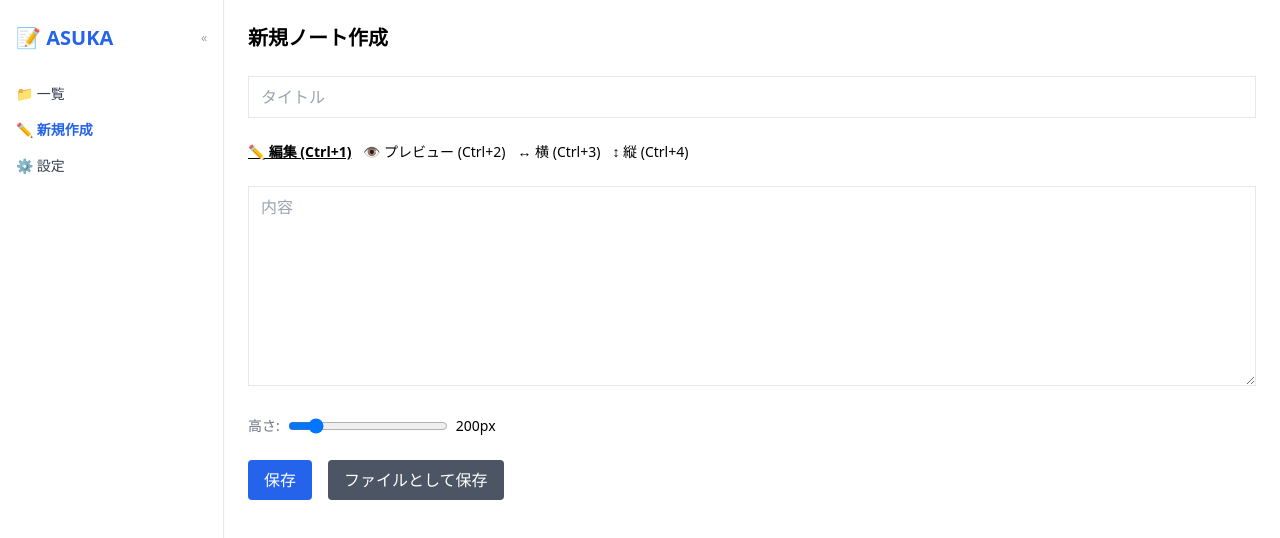
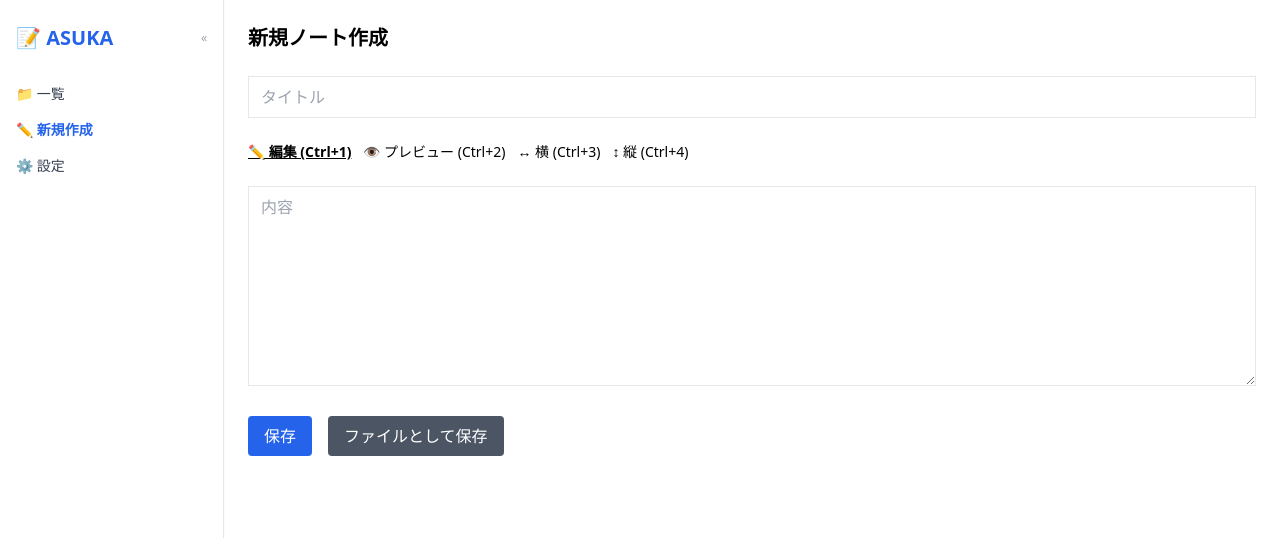
Before and after one commit to KeithCCC/linkmemo, a React (Vite) app: page /edit/new in a window 1280 px wide. Shown: the top 538 px of the page. Built offline with nearby package versions, Linux system fonts and the light colour scheme.

Commit message:
remove slider bar

```diff
--- a/src/screens/NoteEditScreen.jsx
+++ b/src/screens/NoteEditScreen.jsx
@@ -147,21 +147,6 @@ export default function NoteEditScreen() {
             className="border px-3 py-2 w-full"
             placeholder="内容"
           />
-           <div className="flex items-center gap-2 text-sm mb-1">
-            <span className="text-gray-500">高さ:</span>
-            <input
-              type="range"
-              min="100"
-              max="800"
-              value={textareaHeight}
-              onChange={(e) => {
-                setTextareaHeight(e.target.value);
-                localStorage.setItem("textareaHeight", e.target.value);
-              }}
-              className="w-40"
-            />
-            <span>{textareaHeight}px</span>
-          </div>
         </>
       )}
 
@@ -181,21 +166,6 @@ export default function NoteEditScreen() {
               onChange={(e) => setContent(e.target.value)}
               style={{ height: `${textareaHeight}px` }}
               className="border px-3 py-2 w-full"
-            />
-            <div className="flex items-center gap-2 text-sm">
-              <span className="text-gray-500">高さ:</span>
-              <span>{textareaHeight}px</span>
-            </div>
-            <input
-              type="range"
-              min="100"
-              max="800"
-              value={textareaHeight}
-              onChange={(e) => {
-                setTextareaHeight(e.target.value);
-                localStorage.setItem("textareaHeight", e.target.value);
-              }}
-              className="w-32"
             />
           </div>
           <div
@@ -219,21 +189,6 @@ export default function NoteEditScreen() {
             className="prose prose-sm max-w-none border p-3 rounded bg-white"
             dangerouslySetInnerHTML={{ __html: renderMarkdown(content) }}
           />
-          <div className="flex items-center gap-2 text-sm">
-            <span className="text-gray-500">高さ:</span>
-            <input
-              type="range"
-              min="100"
-              max="800"
-              value={textareaHeight}
-              onChange={(e) => {
-                setTextareaHeight(e.target.value);
-                localStorage.setItem("textareaHeight", e.target.value);
-              }}
-              className="w-40"
-            />
-            <span>{textareaHeight}px</span>
-          </div>
         </div>
       )}
 
```
